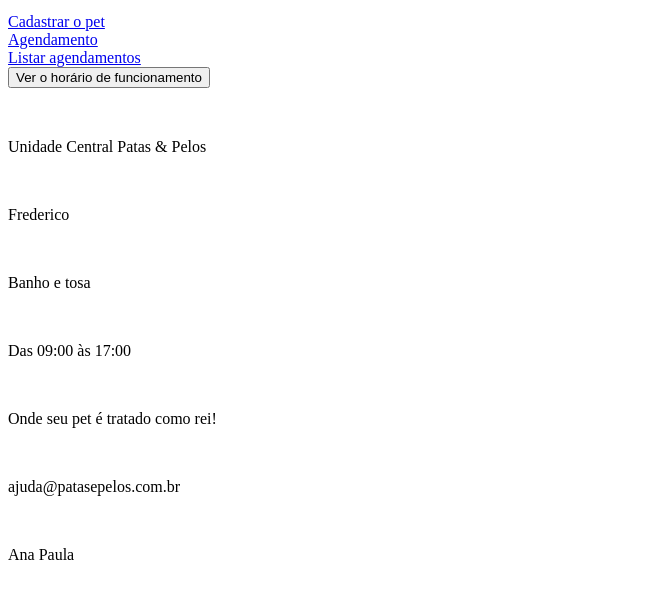
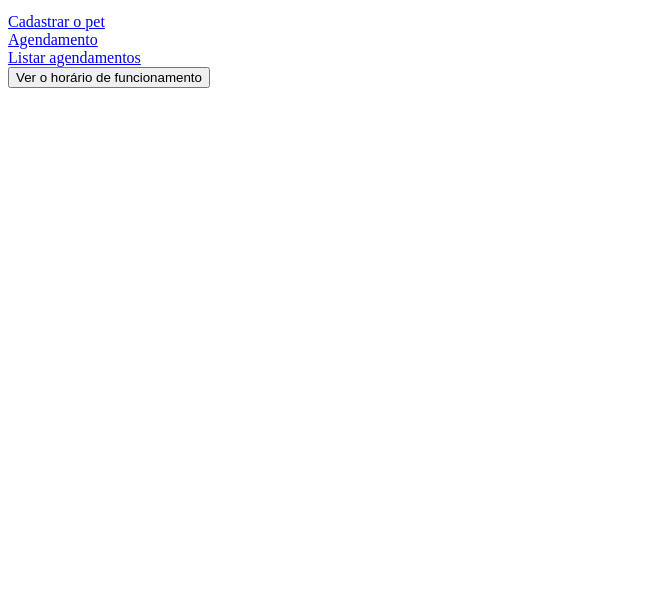
Before and after one commit to igormrgomes/petshop-patas-e-pelos, a plain HTML site: page petshop/index.html in a window 1280 px wide. Shown: the part 101-700 px from the top of the page, without its empty margins (0-648 px from the left). Drawn offline with Linux system fonts and the light colour scheme.

Commit message:
Tirando lixo

```diff
--- a/petshop/index.html
+++ b/petshop/index.html
@@ -27,19 +27,7 @@
     <br>
 
 
-    <p id="mensagem_unidade"></p>
-<br>
-    <p id="nome_do_pet"></p>
-    <br>
-    <p id = "nome_servico"></p>
-    <br>
-    <p id = "exibir_horario"></p>
-<br>
-<p id = "exibir_slogan"></p>
-<br>
-<p id = "email_contato"></p>
-<br>
-<p id = "nome_recepcao"></p>
+
          <script src="js/inicio.js"></script>
 
 
```
